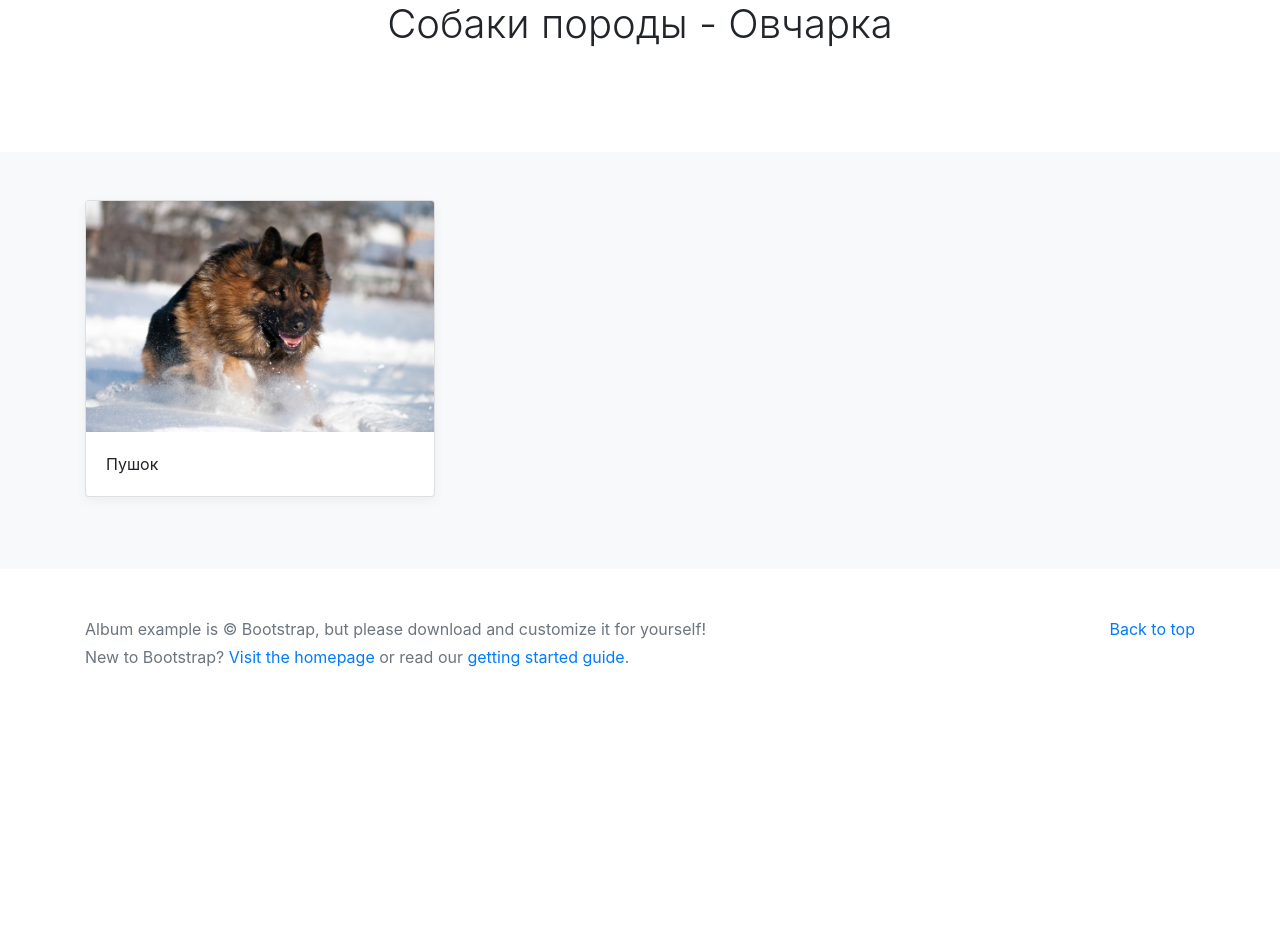
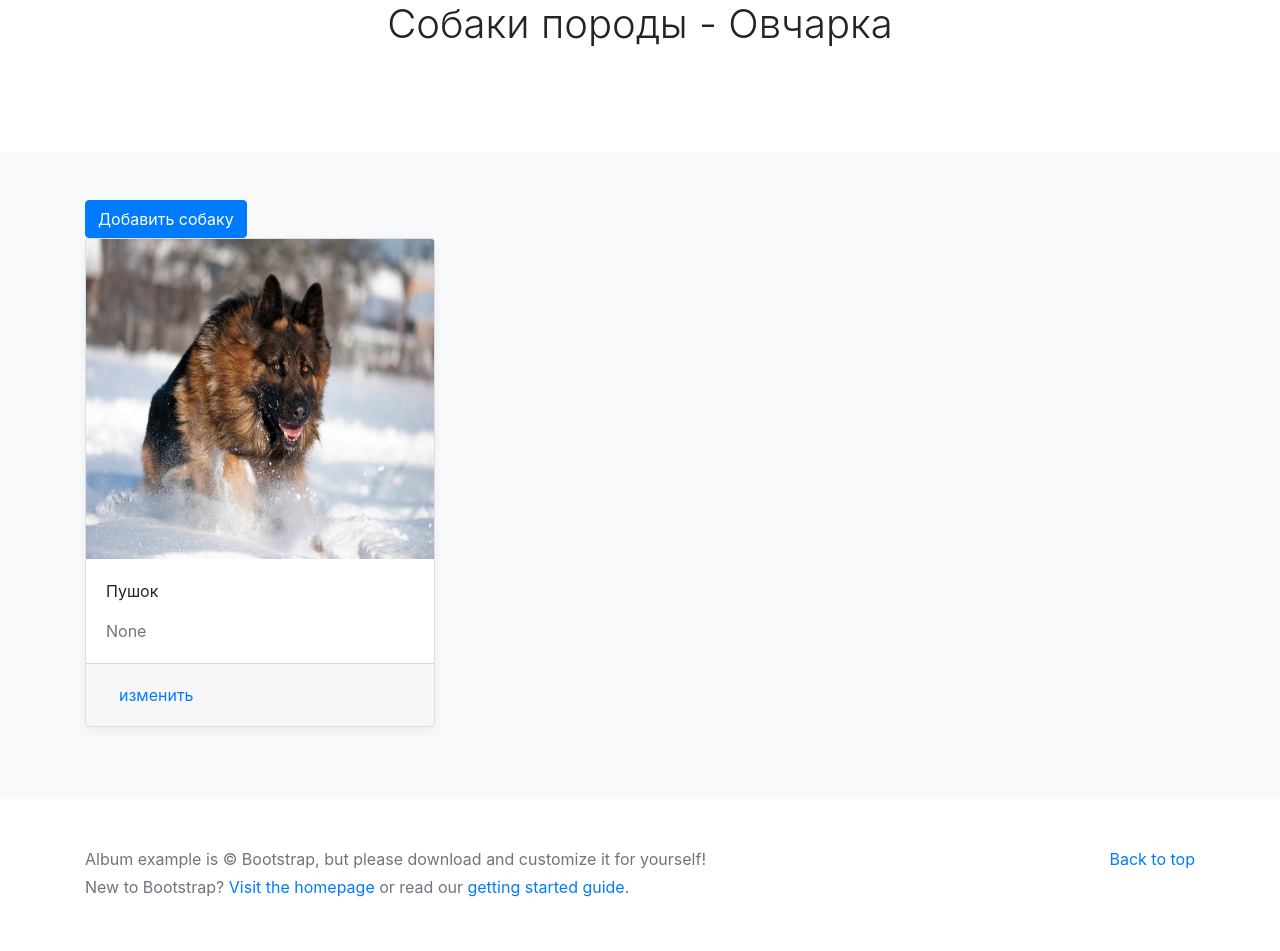
Before and after one commit to DSulzhits/dogs, a Django app: page /1/dogs/ in a window 1280 px wide. Shown: the part 152-1103 px from the top of the page. Before the commit the page ends 819 px from the top, so only its background shows below. Run offline with Django 4.2, Linux system fonts and the light colour scheme; data comes from the database, SQL or seed files in the repository; some libraries are stand-ins or nearby versions.

Commit message:
redacted template dogs.html

```diff
--- a/dogs/templates/dogs/dogs.html
+++ b/dogs/templates/dogs/dogs.html
@@ -1,20 +1,25 @@
 {% extends 'dogs/base.html' %}
 {% load my_tags %}
-
 {% block content %}
     <div class="row">
+        <div class="col-12">
+            <a class="btn btn-primary" href="{% url 'dogs:dog_create' category_pk %}">Добавить собаку</a>
+        </div>
         {% for object in object_list %}
             <div class="col-md-4">
                 <div class="card mb-4 box-shadow">
                     <img class="card-img-top"
                             {#src="/media/{{ object.photo }}"#}
-                         src="{{object.photo|mymedia}}"
+                         src="{{ object.photo|mymedia }}" width="300" height="320"
                          alt="Card image cap">
                     <div class="card-body">
                         <p class="card-text">{{ object.name|title }}</p>
+                        <span class="text-muted">{{ object.birth_date }}</span>
+                    </div>
+                    <div class="card-footer">
+                        <a class="btn btn-link" href="{% url 'dogs:dog_update' object.pk %}">изменить</a>
                     </div>
                 </div>
-            </div>
             </div>
         {% endfor %}
     </div>
```
